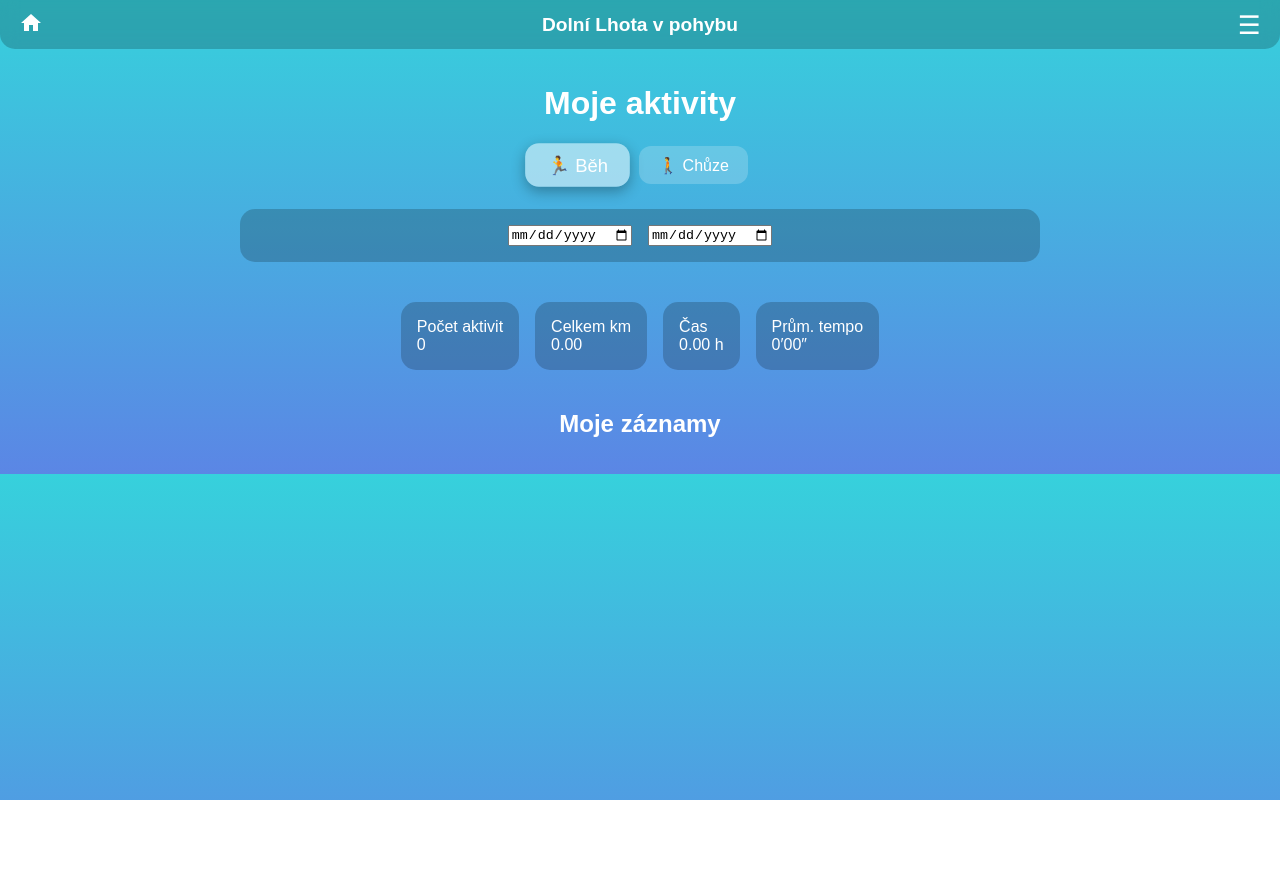
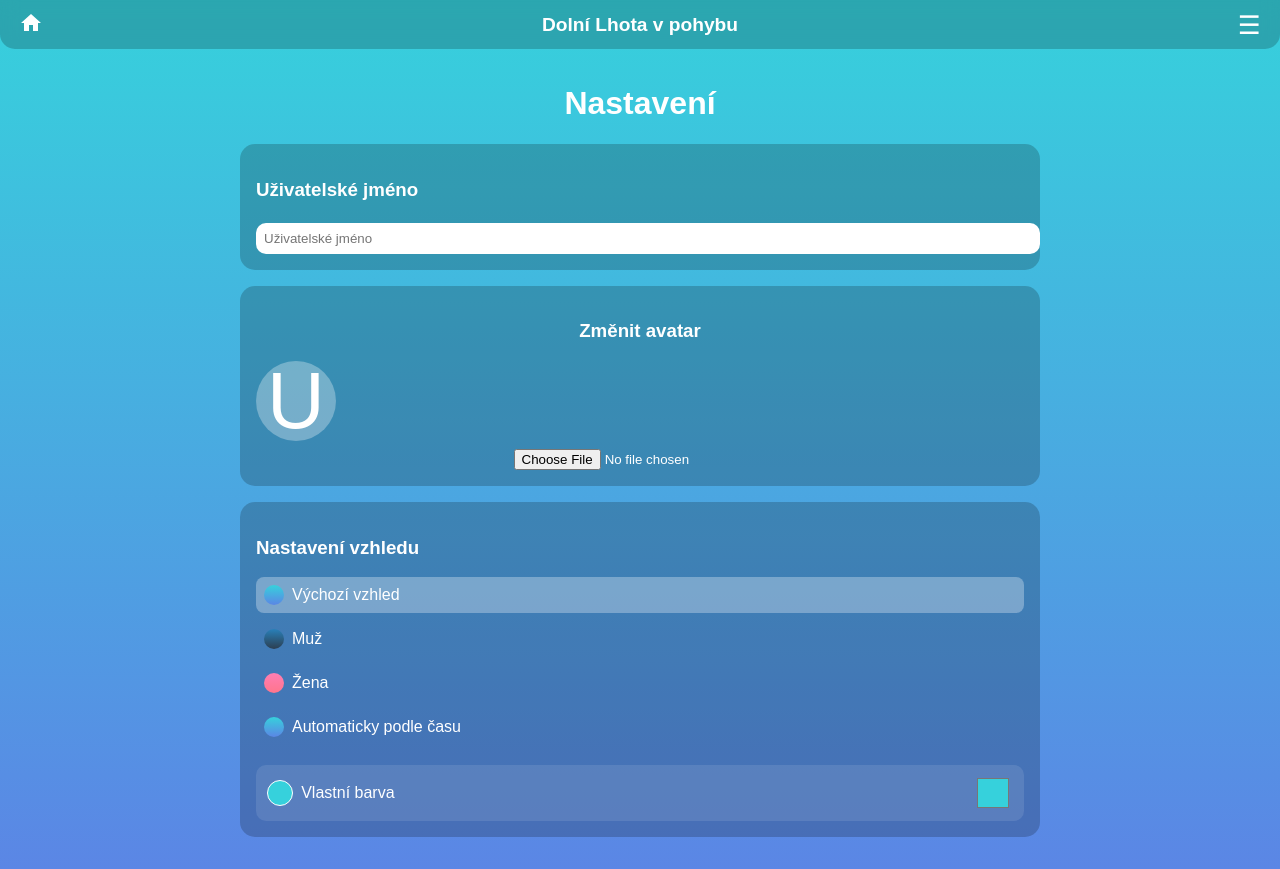
Before and after one commit to igelithromada/run-challange, a Next.js app: page /myruns in a window 1280 px wide. Before the commit the page ends 800 px from the top, so only its background shows below. Built offline with nearby package versions, Linux system fonts and the light colour scheme; no server answers; the database is empty; sample sign-in values are in the browser's storage.

Commit message:
Update page.tsx

```diff
--- a/app/myruns/page.tsx
+++ b/app/myruns/page.tsx
@@ -1,256 +1,228 @@
 "use client";
 import React, { useEffect, useState } from "react";
-import {
-  collection,
-  query,
-  where,
-  onSnapshot,
-  doc,
-  deleteDoc,
-  updateDoc,
-} from "firebase/firestore";
-import {
-  ref,
-  uploadBytes,
-  getDownloadURL
-} from "firebase/storage";
-import {
-  onAuthStateChanged,
-  signOut
-} from "firebase/auth";
-import { useRouter } from "next/navigation";
+import { doc, getDoc, setDoc } from "firebase/firestore";
+import { onAuthStateChanged, signOut } from "firebase/auth";
 import { db, auth, storage } from "../lib/firebase";
+import { ref, uploadBytes, getDownloadURL } from "firebase/storage";
 import Navbar from "../components/Navbar";
 import Sidebar from "../components/Sidebar";
 import useThemeLoader from "../lib/useThemeLoader";
-import { RunData, UserData, TeamData } from "../types";
+import { useRouter } from "next/navigation";
 
-export default function MyRunsPage() {
+export default function SettingsPage() {
   useThemeLoader();
+
   const [menuVisible, setMenuVisible] = useState(false);
-  const [runs, setRuns] = useState<RunData[]>([]);
-  const [users, setUsers] = useState<Record<string, UserData>>({});
-  const [teams, setTeams] = useState<TeamData[]>([]);
-  const [loading, setLoading] = useState(true);
-  const [error, setError] = useState("");
-  const [showImageUrl, setShowImageUrl] = useState<string | null>(null);
-  const [selectedType, setSelectedType] = useState("běh");
-  const [dateFrom, setDateFrom] = useState("");
-  const [dateTo, setDateTo] = useState("");
-  const [editingId, setEditingId] = useState<string | null>(null);
-  const [km, setKm] = useState("");
-  const [minuty, setMinuty] = useState("");
-  const [sekundy, setSekundy] = useState("0");
+  const [userId, setUserId] = useState<string | null>(null);
+  const [nickname, setNickname] = useState("");
+  const [email, setEmail] = useState("");
+  const [avatarUrl, setAvatarUrl] = useState("");
   const [file, setFile] = useState<File | null>(null);
+  const [theme, setTheme] = useState("default");
+  const [customColor, setCustomColor] = useState("#36D1DC");
+
   const router = useRouter();
 
   useEffect(() => {
-    const unsubAuth = onAuthStateChanged(auth, (user) => {
-      if (!user) {
+    const unsub = onAuthStateChanged(auth, async (user) => {
+      if (user) {
+        setUserId(user.uid);
+        setEmail(user.email || "");
+        const userRef = doc(db, "users", user.uid);
+        const userDoc = await getDoc(userRef);
+        if (userDoc.exists()) {
+          const data = userDoc.data();
+          setNickname(data.nickname || "");
+          setAvatarUrl(data.avatarUrl || "");
+          setTheme(data.theme || "default");
+          setCustomColor(data.customColor || "#36D1DC");
+          applyTheme(data.theme || "default", data.customColor || "#36D1DC");
+        } else {
+          const initialData = {
+            id: user.uid,
+            email: user.email || "",
+            nickname: "",
+            avatarUrl: "",
+            theme: "default",
+            customColor: "#36D1DC"
+          };
+          await setDoc(userRef, initialData);
+        }
+      } else {
         router.push("/login");
-        return;
       }
-      const q = query(collection(db, "runs"), where("uid", "==", user.uid));
-      const unsubRuns = onSnapshot(q, (snap) => {
-        const items = snap.docs
-          .map(doc => ({ id: doc.id, ...doc.data() } as RunData))
-          .sort((a, b) => (b.timestamp?.seconds || 0) - (a.timestamp?.seconds || 0));
-        setRuns(items);
-        setLoading(false);
-      }, (err) => {
-        console.error(err);
-        setError("Chyba při načítání dat.");
-        setLoading(false);
-      });
+    });
+    return () => unsub();
+  }, [router]);
 
-      return () => unsubRuns();
-    });
+  const applyTheme = (selectedTheme: string, color: string) => {
+    let gradient = "";
+    if (selectedTheme === "default") gradient = "linear-gradient(180deg, #36D1DC, #5B86E5)";
+    else if (selectedTheme === "man") gradient = "linear-gradient(180deg, #2980b9, #2c3e50)";
+    else if (selectedTheme === "woman") gradient = "linear-gradient(180deg, #ff7eb3, #ff758c)";
+    else if (selectedTheme === "auto") {
+      const hour = new Date().getHours();
+      gradient = hour >= 6 && hour < 18
+        ? "linear-gradient(180deg, #36D1DC, #5B86E5)"
+        : "linear-gradient(180deg, #0f2027, #203a43, #2c5364)";
+    }
+    else if (selectedTheme === "custom") gradient = `linear-gradient(180deg, ${color}, #000000)`;
+    document.documentElement.style.setProperty("--main-gradient", gradient);
+  };
 
-    const unsubUsers = onSnapshot(collection(db, "users"), (snap) => {
-      const all: Record<string, UserData> = {};
-      snap.forEach((doc) => {
-        const data = doc.data() as UserData;
-        all[doc.id] = { ...data, id: doc.id };
-      });
-      setUsers(all);
-    });
+  const saveSettings = async (newData = {}) => {
+    if (!userId) return;
+    await setDoc(doc(db, "users", userId), {
+      nickname,
+      avatarUrl,
+      theme,
+      customColor,
+      ...newData
+    }, { merge: true });
+  };
 
-    const unsubTeams = onSnapshot(collection(db, "teams"), (snap) => {
-      setTeams(snap.docs.map((doc) => ({ id: doc.id, ...doc.data() } as TeamData)));
-    });
+  const handleThemeChange = (selectedTheme: string) => {
+    setTheme(selectedTheme);
+    applyTheme(selectedTheme, customColor);
+    saveSettings({ theme: selectedTheme });
+  };
 
-    return () => {
-      unsubUsers();
-      unsubTeams();
-    };
-  }, [router]);
+  const handleCustomColorChange = (e: React.ChangeEvent<HTMLInputElement>) => {
+    const color = e.target.value;
+    setCustomColor(color);
+    setTheme("custom");
+    applyTheme("custom", color);
+    saveSettings({ theme: "custom", customColor: color });
+  };
+
+  const handleAvatarChange = async (e: React.ChangeEvent<HTMLInputElement>) => {
+    const file = e.target.files?.[0];
+    if (!file || !userId) return;
+
+    const avatarRef = ref(storage, `avatars/${userId}/${file.name}`);
+    await uploadBytes(avatarRef, file);
+    const url = await getDownloadURL(avatarRef);
+
+    setAvatarUrl(url);
+    saveSettings({ avatarUrl: url });
+  };
 
   const handleSelect = async (item: string) => {
     setMenuVisible(false);
     if (item === "logout") {
-      await signOut(auth);
-      router.push("/login");
-    } else {
-      router.push("/" + item);
-    }
+      try {
+        await signOut(auth);
+        router.push("/login");
+      } catch (err) {
+        console.error("Chyba při odhlašování: ", err);
+      }
+    } else if (item === "myrun") router.push("/myruns");
+    else if (item === "teams") router.push("/teams");
+    else if (item === "settings") router.push("/settings");
+    else if (item === "statistics") router.push("/statistics");
   };
 
-  const formatTime = (minutes: number) => {
-    const totalSeconds = Math.round(minutes * 60);
-    const min = Math.floor(totalSeconds / 60);
-    const sec = totalSeconds % 60;
-    return `${min}′${sec.toString().padStart(2, "0")}″`;
-  };
-
-  const filteredRuns = runs.filter(run => {
-    if ((run.type || "běh") !== selectedType) return false;
-    const date = new Date((run.timestamp?.seconds || 0) * 1000);
-    if (dateFrom && new Date(dateFrom) > date) return false;
-    if (dateTo && new Date(dateTo + "T23:59") < date) return false;
-    return true;
-  });
-
-  const totalKm = filteredRuns.reduce((sum, run) => sum + (run.km || 0), 0);
-  const totalMin = filteredRuns.reduce((sum, run) => sum + (parseFloat(run.minuty) || 0), 0);
-  const avgTempo = totalKm ? totalMin / totalKm : 0;
-  const totalHours = totalMin / 60;
-
-  const longestRun = filteredRuns.reduce<RunData | null>((max, run) => (run.km > (max?.km || 0) ? run : max), null);
-  const fastestRun = filteredRuns.reduce<RunData | null>((min, run) =>
-    (parseFloat(run.tempo) < parseFloat(min?.tempo || "100") ? run : min), null
-  );
-
-  const handleDelete = async (id: string) => await deleteDoc(doc(db, "runs", id));
-
-  const handleEdit = (run: RunData) => {
-    setEditingId(run.id);
-    setKm(run.km.toString());
-    setMinuty(run.minuty);
-    setSekundy(((parseFloat(run.minuty) % 1) * 60).toFixed(0));
-    setFile(null);
-  };
-
-  const handleUpdate = async (id: string) => {
-    let imageUrl = null;
-    if (file) {
-      const imageRef = ref(storage, `runs/${id}/${file.name}`);
-      await uploadBytes(imageRef, file);
-      imageUrl = await getDownloadURL(imageRef);
-    }
-    const totalMin = parseFloat(minuty) + parseFloat(sekundy) / 60;
-    const tempo = totalMin / parseFloat(km);
-    await updateDoc(doc(db, "runs", id), {
-      km: parseFloat(km),
-      minuty: totalMin.toString(),
-      tempo: tempo.toFixed(2),
-      ...(imageUrl && { imageUrl })
-    });
-    setEditingId(null);
-    setFile(null);
-  };
   return (
     <>
       <Navbar onMenuClick={() => setMenuVisible(true)} onHomeClick={() => router.push("/")} />
       <Sidebar visible={menuVisible} onClose={() => setMenuVisible(false)} onSelect={handleSelect} />
 
       <div className="container">
-        <h1 className="centered-title">Moje aktivity</h1>
+        <h1 className="centered-title">Nastavení</h1>
 
-        {/* Přepínač typu */}
-        <div className="tile-group">
-          <button className={`tile-button ${selectedType === "běh" ? "active" : ""}`} onClick={() => setSelectedType("běh")}>🏃 Běh</button>
-          <button className={`tile-button ${selectedType === "chůze" ? "active" : ""}`} onClick={() => setSelectedType("chůze")}>🚶 Chůze</button>
+        <div className="tile">
+          <h3>Uživatelské jméno</h3>
+          <input
+            type="text"
+            value={nickname}
+            placeholder="Uživatelské jméno"
+            onChange={(e) => setNickname(e.target.value)}
+            onBlur={() => saveSettings()}
+            style={{
+              width: "100%", padding: "0.5rem", borderRadius: "10px",
+              border: "none", marginTop: "0.2rem"
+            }}
+          />
         </div>
 
-        {/* Filtrování dle data */}
         <div className="tile" style={{ textAlign: "center" }}>
-          <input type="date" value={dateFrom} onChange={(e) => setDateFrom(e.target.value)} />
-          <input type="date" value={dateTo} onChange={(e) => setDateTo(e.target.value)} style={{ marginLeft: "1rem" }} />
+          <h3>Změnit avatar</h3>
+          {avatarUrl ? (
+            <img src={avatarUrl} alt="avatar" style={{
+              width: "80px", height: "80px", borderRadius: "50%", marginBottom: "0.0rem"
+            }} />
+          ) : (
+            <div style={{
+              width: "80px", height: "80px", borderRadius: "50%",
+              background: "rgba(255,255,255,0.3)",
+              display: "flex", alignItems: "center", justifyContent: "center",
+              fontSize: "5rem", marginBottom: "0.5rem"
+            }}>
+              {(nickname || email)?.charAt(0).toUpperCase() || "?"}
+            </div>
+          )}
+          <input type="file" onChange={handleAvatarChange} />
         </div>
 
-        {/* Souhrnné statistiky */}
-        <div className="tile-group">
-          <div className="tile">Počet aktivit<br />{filteredRuns.length}</div>
-          <div className="tile">Celkem km<br />{totalKm.toFixed(2)}</div>
-          <div className="tile">Čas<br />{totalHours.toFixed(2)} h</div>
-          <div className="tile">Prům. tempo<br />{formatTime(avgTempo)}</div>
-        </div>
+        <div className="tile">
+          <h3>Nastavení vzhledu</h3>
+          <div style={{ display: "flex", flexDirection: "column", gap: "0.5rem" }}>
+            <ThemeItem color="linear-gradient(180deg, #36D1DC, #5B86E5)" active={theme === "default"} onClick={() => handleThemeChange("default")} text="Výchozí vzhled" />
+            <ThemeItem color="linear-gradient(180deg, #2980b9, #2c3e50)" active={theme === "man"} onClick={() => handleThemeChange("man")} text="Muž" />
+            <ThemeItem color="linear-gradient(180deg, #ff7eb3, #ff758c)" active={theme === "woman"} onClick={() => handleThemeChange("woman")} text="Žena" />
+            <ThemeItem color="linear-gradient(180deg, #36D1DC, #5B86E5)" active={theme === "auto"} onClick={() => handleThemeChange("auto")} text="Automaticky podle času" />
 
-        {longestRun && (
-          <div className="tile">
-            🏆 Nejdelší {selectedType}: {longestRun.km} km za {formatTime(parseFloat(longestRun.minuty))} ({formatTime(parseFloat(longestRun.tempo))} /km)
-          </div>
-        )}
-        {fastestRun && (
-          <div className="tile">
-            ⚡ Nejrychlejší {selectedType}: {fastestRun.km} km za {formatTime(parseFloat(fastestRun.minuty))} ({formatTime(parseFloat(fastestRun.tempo))} /km)
-          </div>
-        )}
-
-        {/* Seznam záznamů */}
-        <h2 className="centered-title">Moje záznamy</h2>
-        <div className="list-container" style={{ display: "flex", flexDirection: "column", gap: "0" }}>
-          {/* sem přijde map přes záznamy, který už máš z předchozí verze – nevkládám znovu celý kvůli délce */}
-          {/* ... */}
-        </div>
-      </div>
-
-      {/* Náhled fotky */}
-      {showImageUrl && (
-        <div style={{
-          position: "fixed", top: 0, left: 0, width: "100%", height: "100%",
-          background: "rgba(0,0,0,0.85)", display: "flex", justifyContent: "center", alignItems: "center", zIndex: 2000
-        }}>
-          <div style={{ textAlign: "center" }}>
-            <img
-              src={showImageUrl}
-              alt="náhled"
-              style={{ maxHeight: "80vh", maxWidth: "90vw", borderRadius: "10px" }}
-            />
-            <div style={{ marginTop: "1rem", display: "flex", justifyContent: "center", gap: "1rem" }}>
-              <button
-                onClick={() => setShowImageUrl(null)}
+            <div style={{
+              display: "flex",
+              alignItems: "center",
+              justifyContent: "space-between",
+              marginTop: "0.7rem",
+              padding: "0.5rem 0.7rem",
+              background: "rgba(255,255,255,0.1)",
+              borderRadius: "10px"
+            }}>
+              <label htmlFor="customColor" style={{ display: "flex", alignItems: "center", gap: "0.5rem", cursor: "pointer" }}>
+                <div style={{
+                  width: "24px", height: "24px", borderRadius: "50%",
+                  background: customColor, border: "1px solid white"
+                }}></div>
+                <span>Vlastní barva</span>
+              </label>
+              <input
+                id="customColor"
+                type="color"
+                value={customColor}
+                onChange={handleCustomColorChange}
                 style={{
-                  padding: "0.5rem 1rem",
-                  borderRadius: "5px",
-                  background: "white",
+                  width: "40px",
+                  height: "40px",
                   border: "none",
-                  cursor: "pointer",
-                  fontWeight: "bold"
+                  borderRadius: "8px",
+                  background: "none"
                 }}
-              >
-                Zavřít
-              </button>
-              <button
-                onClick={async () => {
-                  if (!window.confirm("Opravdu chceš smazat fotku?")) return;
-                  const run = runs.find(r =>
-                    r.imageUrl === showImageUrl || r.imageUrls?.[0] === showImageUrl
-                  );
-                  if (!run) return;
-
-                  await updateDoc(doc(db, "runs", run.id), {
-                    imageUrl: null,
-                    imageUrls: []
-                  });
-                  setShowImageUrl(null);
-                }}
-                style={{
-                  padding: "0.5rem 1rem",
-                  borderRadius: "5px",
-                  background: "#f44336",
-                  color: "white",
-                  border: "none",
-                  cursor: "pointer",
-                  fontWeight: "bold"
-                }}
-              >
-                Smazat fotku
-              </button>
+              />
             </div>
           </div>
         </div>
-      )}
+      </div>
     </>
   );
 }
+
+const ThemeItem = ({ color, active, onClick, text }: {
+  color: string, active: boolean, onClick: () => void, text: string
+}) => (
+  <div onClick={onClick} style={{
+    cursor: "pointer",
+    display: "flex", alignItems: "center", gap: "0.5rem",
+    background: active ? "rgba(255,255,255,0.3)" : "transparent",
+    borderRadius: "8px",
+    padding: "0.5rem"
+  }}>
+    <div style={{
+      width: "20px", height: "20px", borderRadius: "50%",
+      background: color
+    }}></div>
+    {text}
+  </div>
+);
```
